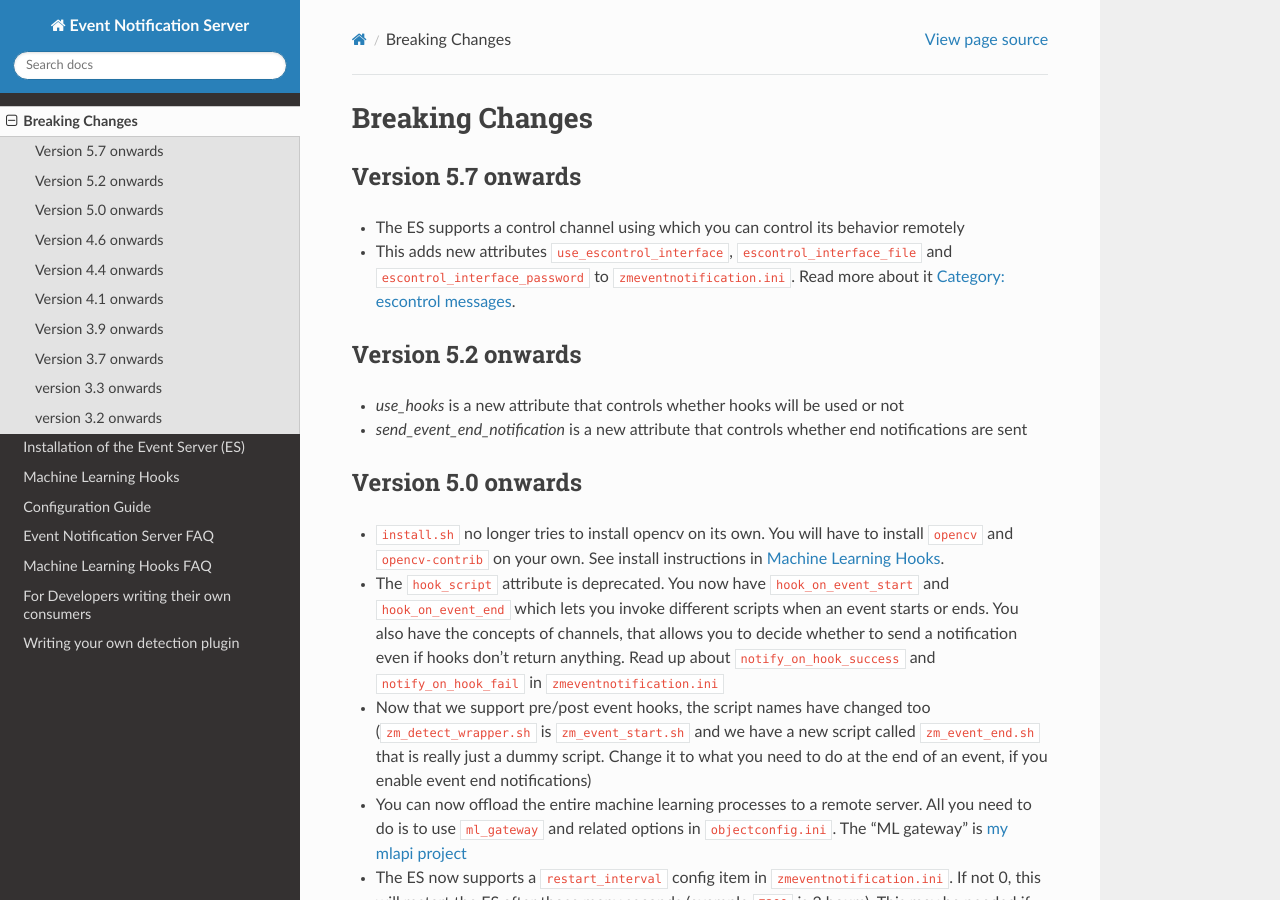
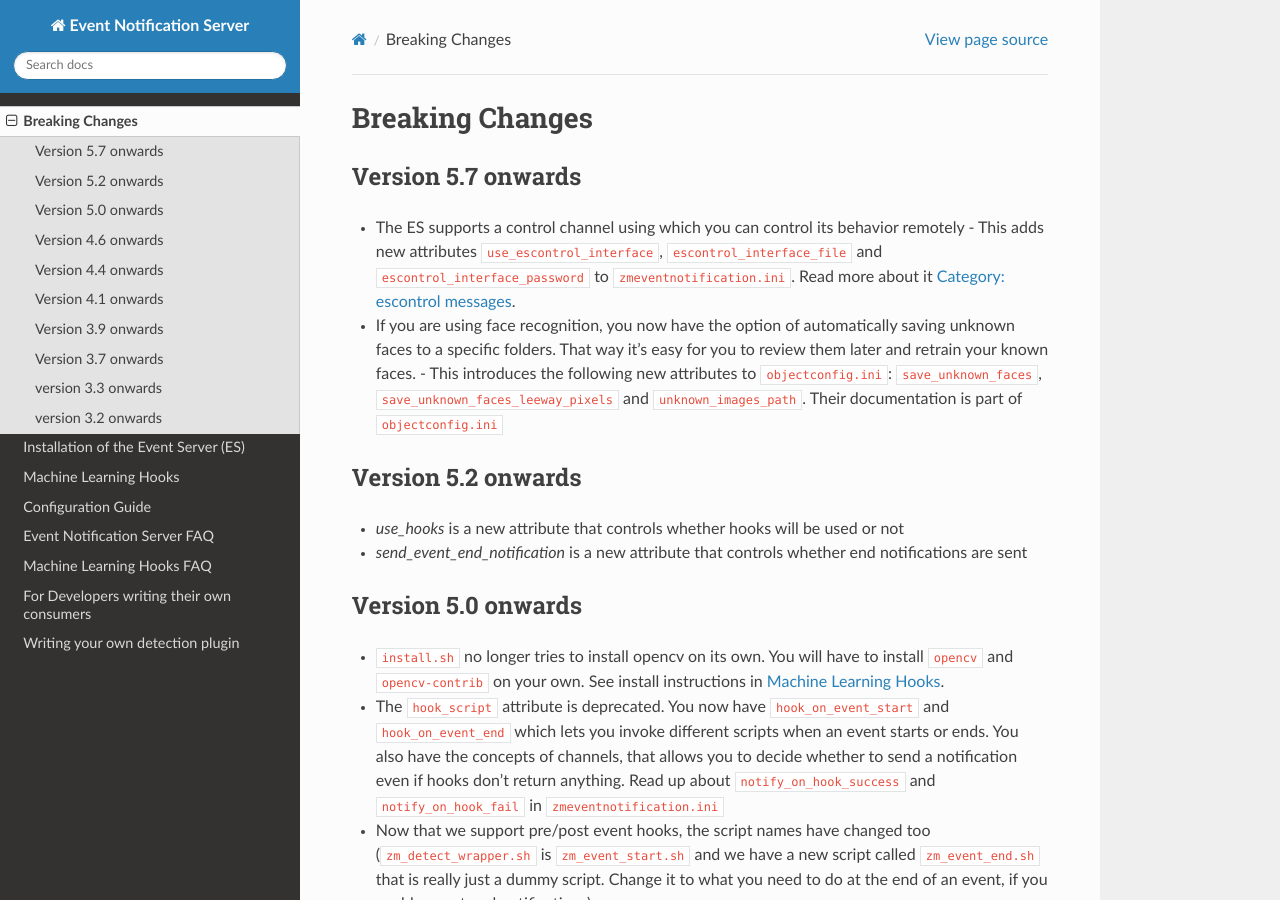
Before and after one commit to ZoneMinder/zmeventnotification, a Sphinx documentation site: the page built from docs/guides/breaking.rst, in a window 1280 px wide and 900 px high. Built offline with Sphinx 7.4.7 and the Read the Docs theme 2.0.0, drawn with Linux system fonts in a browser that asks for light colours.

Commit message:
unknown faces doc

```diff
--- a/docs/guides/breaking.rst
+++ b/docs/guides/breaking.rst
@@ -4,7 +4,9 @@ Breaking Changes
 Version 5.7 onwards
 ~~~~~~~~~~~~~~~~~~~~
 - The ES supports a control channel using which you can control its behavior remotely
-- This adds new attributes ``use_escontrol_interface``, ``escontrol_interface_file`` and ``escontrol_interface_password`` to ``zmeventnotification.ini``. Read more about it :ref:`escontrol_interface`.
+  - This adds new attributes ``use_escontrol_interface``, ``escontrol_interface_file`` and ``escontrol_interface_password`` to ``zmeventnotification.ini``. Read more about it :ref:`escontrol_interface`.
+- If you are using face recognition, you now have the option of automatically saving unknown faces to a specific folders. That way it's easy for you to review them later and retrain your known faces.
+  - This introduces the following new attributes to ``objectconfig.ini``: ``save_unknown_faces``, ``save_unknown_faces_leeway_pixels`` and ``unknown_images_path``. Their documentation is part of ``objectconfig.ini``
 
 Version 5.2 onwards
 ~~~~~~~~~~~~~~~~~~~~
```
